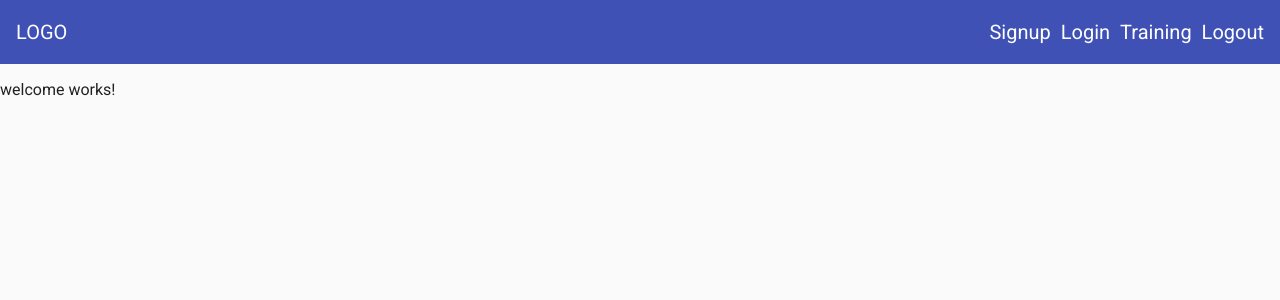
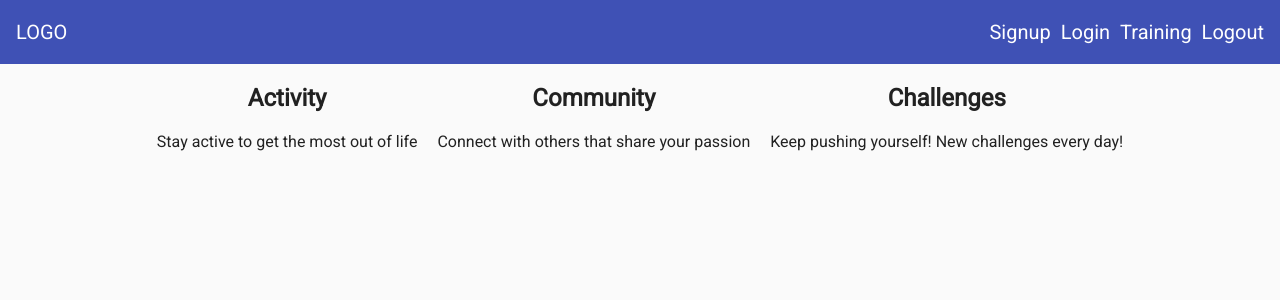
Before and after one commit to eschlicter/ng-fitness, an Angular app: page / in a window 1280 px wide. Shown: the top 300 px of the page. Built offline with nearby package versions, Linux system fonts and the light colour scheme.

Commit message:
welcome page scaffolding added

```diff
--- a/src/app/welcome/welcome.component.css
+++ b/src/app/welcome/welcome.component.css
@@ -0,0 +1,3 @@
+.welcome {
+    text-align: center;
+}
--- a/src/app/welcome/welcome.component.html
+++ b/src/app/welcome/welcome.component.html
@@ -1 +1,14 @@
-<p>welcome works!</p>
+<div class="welcome" fxLayout="column" fxLayout.gt-md="row" fxLayoutGap.gt-md="20px" fxLayoutAlign="center center">
+    <section>
+        <h1>Activity</h1>
+        <p>Stay active to get the most out of life</p>
+    </section>
+    <section>
+        <h1>Community</h1>
+        <p>Connect with others that share your passion</p>
+    </section>
+    <section>
+        <h1>Challenges</h1>
+        <p>Keep pushing yourself! New challenges every day!</p>
+    </section>
+</div>
```
